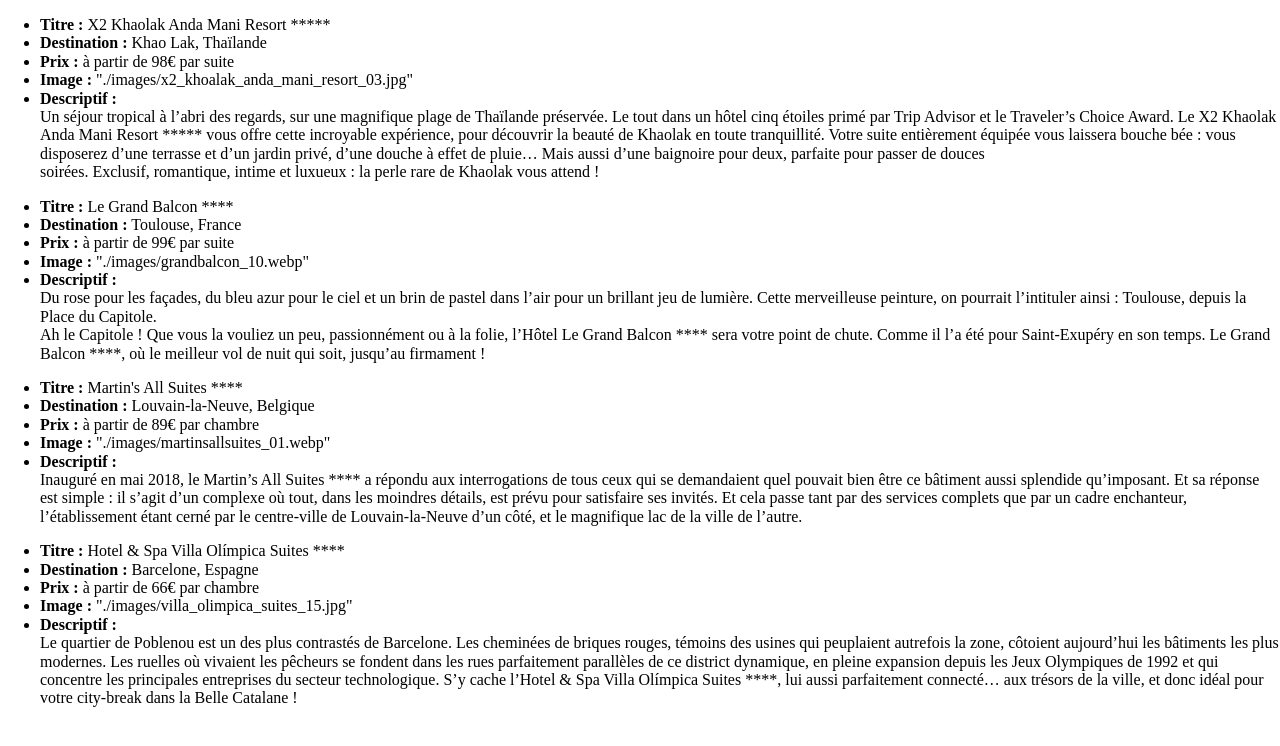
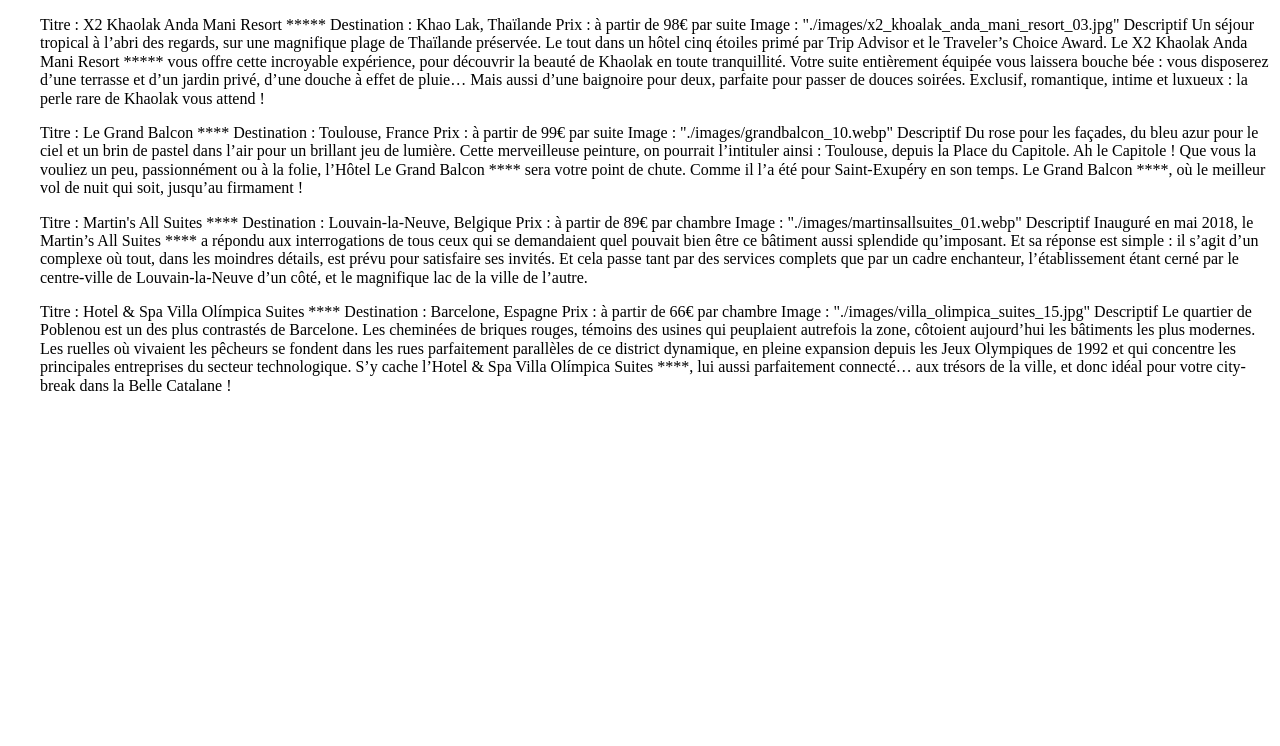
Before and after one commit to orchestra-ts/test-webdesigner, a website: page data.html in a window 1280 px wide. Drawn offline with nearby package versions, Linux system fonts and the light colour scheme.

Commit message:
Add react

```diff
--- a/data.html
+++ b/data.html
@@ -12,30 +12,30 @@
 
 <body>
     <ul>
-        <li><strong>Titre :</strong> X2 Khaolak Anda Mani Resort *****</li>
-        <li><strong>Destination :</strong> Khao Lak, Thaïlande</li>
-        <li><strong>Prix :</strong> à partir de 98€ par suite</li>
-        <li><strong>Image :</strong> "./images/x2_khoalak_anda_mani_resort_03.jpg"</li>
-        <li><strong>Descriptif :</strong><br>
+        Titre : X2 Khaolak Anda Mani Resort *****
+        Destination : Khao Lak, Thaïlande
+        Prix : à partir de 98€ par suite
+        Image : "./images/x2_khoalak_anda_mani_resort_03.jpg"
+        Descriptif
             Un séjour tropical à l’abri des regards, sur une magnifique plage de Thaïlande préservée. Le tout dans un
             hôtel cinq étoiles primé par Trip Advisor et le Traveler’s Choice Award. Le X2 Khaolak Anda Mani Resort
             ***** vous offre cette incroyable expérience, pour découvrir la beauté de Khaolak en toute tranquillité.
             Votre suite entièrement équipée vous laissera bouche bée : vous disposerez d’une terrasse et d’un jardin
             privé, d’une douche à effet de pluie… Mais aussi d’une baignoire pour deux, parfaite pour passer de
-            douces <br>
+            douces
             soirées. Exclusif, romantique, intime et luxueux : la perle rare de Khaolak vous attend !
         </li>
     </ul>
 
     <ul>
-        <li><strong>Titre :</strong> Le Grand Balcon ****</li>
-        <li><strong>Destination :</strong> Toulouse, France</li>
-        <li><strong>Prix :</strong> à partir de 99€ par suite</li>
-        <li><strong>Image :</strong> "./images/grandbalcon_10.webp"</li>
-        <li><strong>Descriptif :</strong><br>
+        Titre : Le Grand Balcon ****
+        Destination : Toulouse, France
+        Prix : à partir de 99€ par suite
+        Image : "./images/grandbalcon_10.webp"
+        Descriptif
             Du rose pour les façades, du bleu azur pour le ciel et un brin de pastel dans l’air pour un brillant jeu
             de lumière. Cette merveilleuse peinture, on pourrait l’intituler ainsi : Toulouse, depuis la Place du
-            Capitole.<br>
+            Capitole.
             Ah le Capitole ! Que vous la vouliez un peu, passionnément ou à la folie, l’Hôtel Le Grand Balcon ****
             sera votre point de chute. Comme il l’a été pour Saint-Exupéry en son temps. Le Grand Balcon ****, où le
             meilleur vol de nuit qui soit, jusqu’au firmament !
@@ -43,11 +43,11 @@
     </ul>
 
     <ul>
-        <li><strong>Titre :</strong> Martin's All Suites ****</li>
-        <li><strong>Destination :</strong> Louvain-la-Neuve, Belgique</li>
-        <li><strong>Prix :</strong> à partir de 89€ par chambre</li>
-        <li><strong>Image :</strong> "./images/martinsallsuites_01.webp"</li>
-        <li><strong>Descriptif :</strong><br>
+        Titre : Martin's All Suites ****
+        Destination : Louvain-la-Neuve, Belgique
+        Prix : à partir de 89€ par chambre
+        Image : "./images/martinsallsuites_01.webp"
+        Descriptif
             Inauguré en mai 2018, le Martin’s All Suites **** a répondu aux interrogations de tous ceux qui se
             demandaient quel pouvait bien être ce bâtiment aussi splendide qu’imposant. Et sa réponse est simple :
             il s’agit d’un complexe où tout, dans les moindres détails, est prévu pour satisfaire ses invités. Et
@@ -57,11 +57,11 @@
     </ul>
 
     <ul>
-        <li><strong>Titre :</strong> Hotel & Spa Villa Olímpica Suites ****</li>
-        <li><strong>Destination :</strong> Barcelone, Espagne</li>
-        <li><strong>Prix :</strong> à partir de 66€ par chambre</li>
-        <li><strong>Image :</strong> "./images/villa_olimpica_suites_15.jpg"</li>
-        <li><strong>Descriptif :</strong><br>
+        Titre : Hotel & Spa Villa Olímpica Suites ****
+        Destination : Barcelone, Espagne
+        Prix : à partir de 66€ par chambre
+        Image : "./images/villa_olimpica_suites_15.jpg"
+        Descriptif
             Le quartier de Poblenou est un des plus contrastés de Barcelone. Les cheminées de briques rouges, témoins des
             usines qui peuplaient autrefois la zone, côtoient aujourd’hui les bâtiments les plus modernes. Les ruelles
             où vivaient les pêcheurs se fondent dans les rues parfaitement parallèles de ce district dynamique, en
```
Also changed, not shown: index.html (+84 -4 lines), README.md, gruntfile.js (line endings or trailing spaces), 1 other file.
